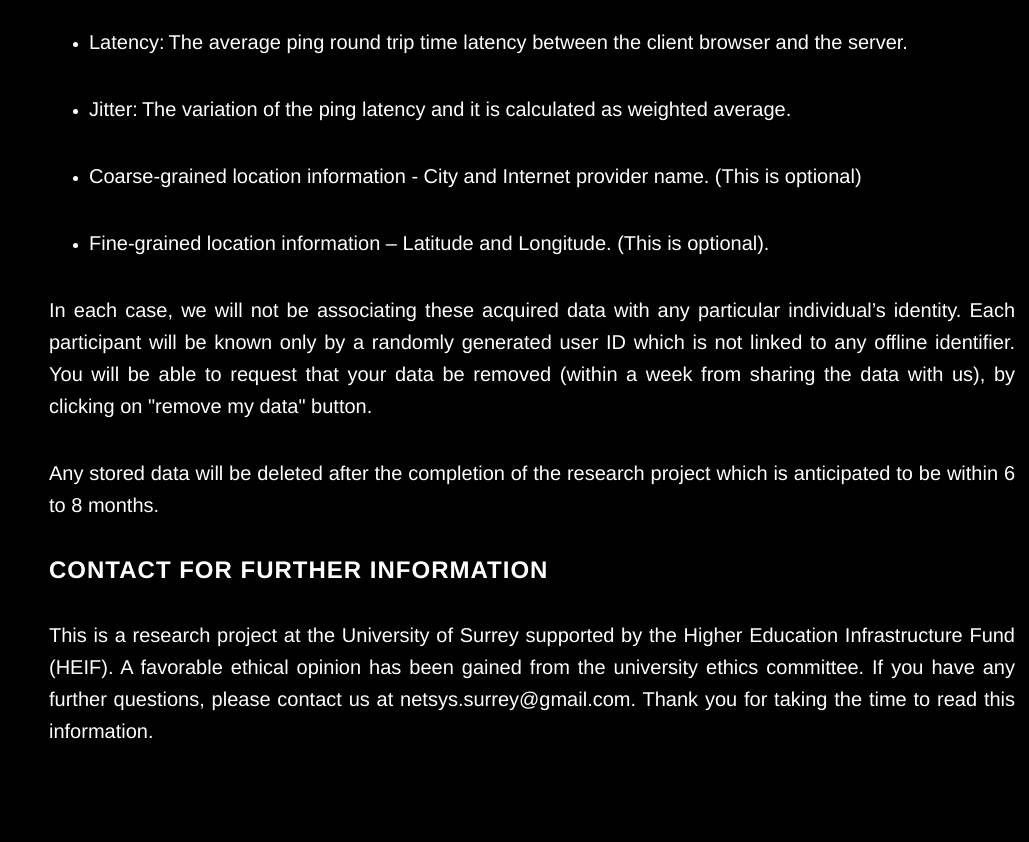
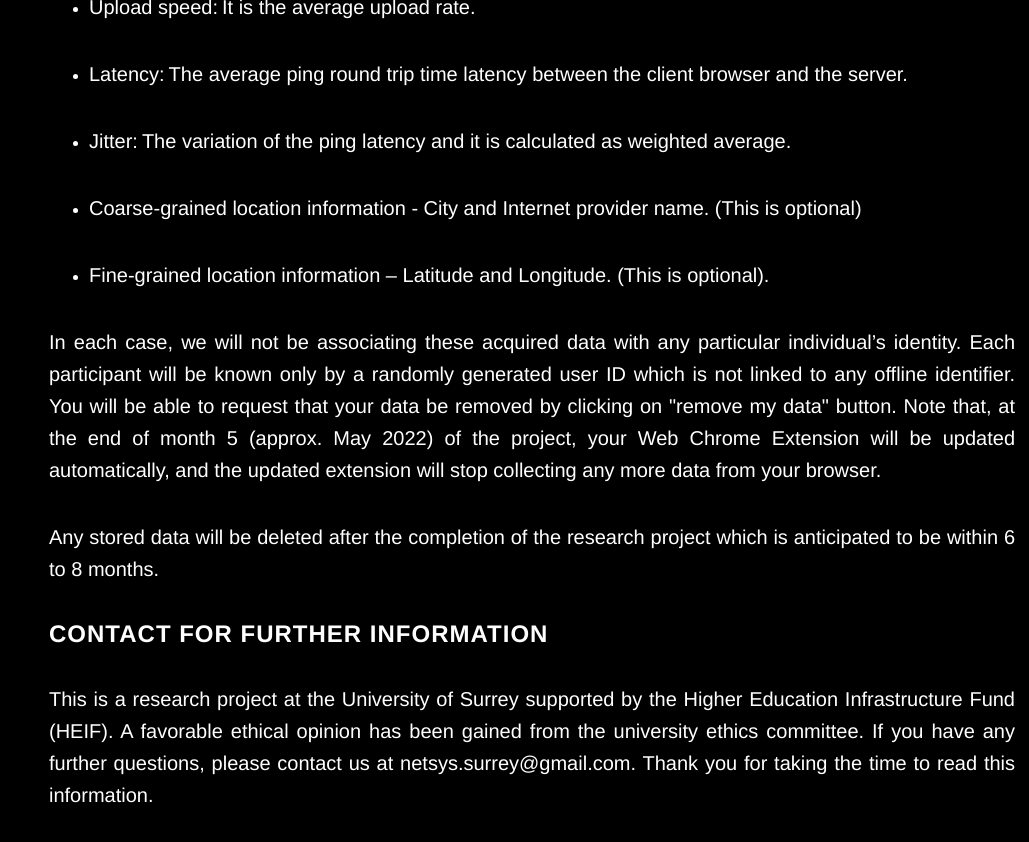
Before and after one commit to socsys/measurements, a Jekyll site: the page pis.html, which Jekyll copies as it is, in a window 1280 px wide and 900 px high, scrolled down 2027 px. Shown: the top 842 px of the window, without its empty margins (251-1280 px from the left). Built offline with Jekyll 4.4.1, drawn with Linux system fonts in a browser that asks for light colours; some of the changed text lies outside the part shown.

Commit message:
Update pis.html

```diff
--- a/pis.html
+++ b/pis.html
@@ -390,7 +390,7 @@
 
   <h2> Q.2. What do I have to do? </h2>
     <p>
-      If you are a Starlink user or a non-Starlink user who use any type of Internet connection (e.g., fibre, cable, cellular, etc) and you wish to participate, visit our <a href="https://socsys.github.io/satperf/">webpage</a>, download the Google Chrome extension from Google Chrome Web Store and install it to your web browser. You are ready now to start measuring your connection performance.
+      If you are a Starlink user or a non-Starlink user who use any type of Internet connection (e.g., fibre, cable, cellular, etc) and you wish to participate, visit our <a href="https://socsys.github.io/satperf/">webpage</a>, download the Google Chrome extension from Google Chrome Web Store and install it to your web browser. You are ready now to start measuring your connection performance. Please note that by downloading the Chrome extension, you agree on the terms in this consent form.
     </p>
 
   <h2> Q.3. What data is being collected and managed? </h2>
@@ -421,7 +421,7 @@
         <li><p>Coarse-grained location information - City and Internet provider name. (This is optional) </p> </li>
         <li><p>Fine-grained location information – Latitude and Longitude. (This is optional). </p> </li>
       </ul>
-      <p> In each case, we will not be associating these acquired data with any particular individual’s identity. Each participant will be known only by a randomly generated user ID which is not linked to any offline identifier. You will be able to request that your data be removed (within a week from sharing the data with us), by clicking on "remove my data" button. </p>
+      <p> In each case, we will not be associating these acquired data with any particular individual’s identity. Each participant will be known only by a randomly generated user ID which is not linked to any offline identifier. You will be able to request that your data be removed by clicking on "remove my data" button. Note that, at the end of month 5 (approx. May 2022) of the project, your Web Chrome Extension will be updated automatically, and the updated extension will stop collecting any more data from your browser. </p>
 
       <p> Any stored data will be deleted after the completion of the research project which is anticipated to be within 6 to 8 months. </p>
 
```
Also changed, not shown: other parts of pis.html (+1 -1 lines).
